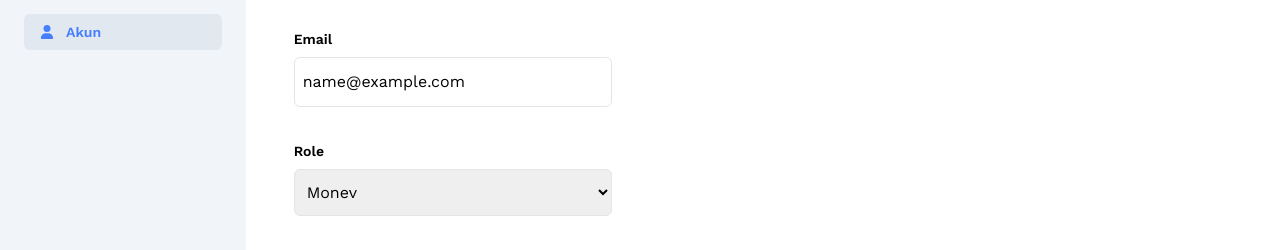
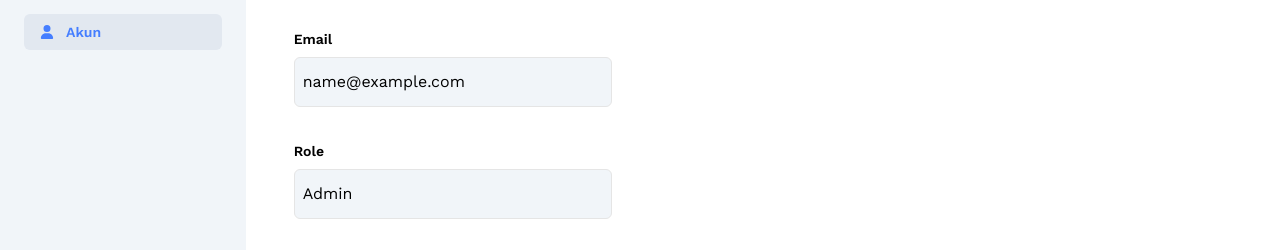
Before and after one commit to fliyyer/sigarda, a React (Vite) app: page /akun in a window 1280 px wide. Shown: the part 396-646 px from the top of the page. Built offline with nearby package versions, Linux system fonts and the light colour scheme; sample sign-in values are in the browser's storage.

Commit message:
adjust akun

```diff
--- a/src/pages/Monev/Akun.jsx
+++ b/src/pages/Monev/Akun.jsx
@@ -17,7 +17,6 @@ const Akun = () => {
     email: "",
     photo: "",
   });
-  console.log(user)
 
   const handleImageChange = (e) => {
     const file = e.target.files[0];
@@ -95,7 +94,6 @@ const Akun = () => {
   useEffect(() => {
     setUser(profileUser);
   }, [profileUser]);
-  console.log(user);
 
   return (
     <div className="">
@@ -156,22 +154,9 @@ const Akun = () => {
           className="w-full p-2 border border-[#E5E5E5] py-3 rounded-md mt-2"
         />
         <p className="mt-[34px] text-sm font-semibold">Email</p>
-        <input
-          type="text"
-          value={user.email}
-          onChange={(e) => setUser({ ...user, email: e.target.value })}
-          className="w-full p-2 border border-[#E5E5E5] py-3 rounded-md mt-2"
-        />
+        <p className="w-full p-2 border border-[#E5E5E5] bg-slate-100 py-3 rounded-md mt-2">{user.email}</p>
         <p className="mt-[34px] text-sm font-semibold">Role</p>
-        <select
-          value={user.role}
-          onChange={(e) => setUser({ ...user, role: e.target.value })}
-          className="w-full p-2 border border-[#E5E5E5] py-3 rounded-md mt-2"
-        >
-          <option value="Monev">Monev</option>
-          <option value="TU">TU</option>
-          <option value="Pelayanan">Pelayanan</option>
-        </select>
+        <p className="w-full p-2 border border-[#E5E5E5] py-3 bg-slate-100 capitalize rounded-md mt-2">{user.role}</p>
         <div className="flex mt-9 justify-end">
           <button
             onClick={handleSaveChanges}
```
